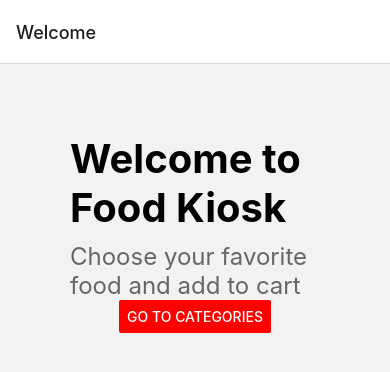
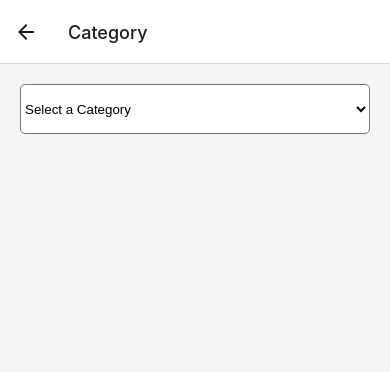
Before and after one commit to cfgdelaware23/Team-13, a React Native app in the folder wellfare-kiosk/: screen /Category in a window 390 px wide. Shown: the top 372 px of the page. Built offline with nearby package versions, Linux system fonts and the light colour scheme.

Commit message:
Improving category lookup

```diff
--- a/wellfare-kiosk/App.tsx
+++ b/wellfare-kiosk/App.tsx
@@ -3,26 +3,23 @@ import React from 'react';
 import { StyleSheet, View } from 'react-native';
 import Welcome from './pages/welcome';
 import Category from './pages/category';
-import Fruits from './pages/fruits';
-import Vegetables from './pages/vegetables';
-import Protein from './pages/protein';
 
+import { NavigationContainer } from '@react-navigation/native';
 import { createStackNavigator } from '@react-navigation/stack';
-import { NavigationContainer } from '@react-navigation/native';
 import CartScrollable from './components/CartScrollable';
 
 
 const Stack = createStackNavigator();
 
 export default function App() {
-
   return (
-     <NavigationContainer>
-       <Stack.Navigator>
-         <Stack.Screen name="Welcome" component={Welcome} />
-       </Stack.Navigator>
-     </NavigationContainer>
-   );
+    <NavigationContainer>
+      <Stack.Navigator initialRouteName="Welcome">
+        <Stack.Screen name="Welcome" component={Welcome} />
+        <Stack.Screen name="Category" component={Category} />
+      </Stack.Navigator>
+    </NavigationContainer>
+  );
 }
 
 const styles = StyleSheet.create({
--- a/wellfare-kiosk/package.json
+++ b/wellfare-kiosk/package.json
@@ -9,12 +9,14 @@
     "web": "expo start --web"
   },
   "dependencies": {
+    "@react-native-picker/picker": "^2.5.1",
     "@react-navigation/native": "^6.1.8",
     "@react-navigation/stack": "^6.3.18",
     "@rneui/base": "^4.0.0-rc.7",
     "@rneui/themed": "^4.0.0-rc.8",
     "expo": "~49.0.13",
     "expo-status-bar": "~1.6.0",
+    "picker": "^0.1.4",
     "react": "18.2.0",
     "react-native": "0.72.5"
   },
--- a/wellfare-kiosk/pages/category.tsx
+++ b/wellfare-kiosk/pages/category.tsx
@@ -1,13 +1,54 @@
-import React from 'react';
-import { StyleSheet, View, Button } from 'react-native';
+// Category.tsx
 
-const Category = ({ navigation }: {navigation:any}) => {
+import React, { useState } from 'react';
+import { StyleSheet, View, Text, FlatList, Button, TouchableOpacity } from 'react-native';
+import { Picker } from '@react-native-picker/picker';
+
+const Category = () => {
+  const [selectedCategory, setSelectedCategory] = useState(null);
+  const [showPicker, setShowPicker] = useState(true);
+
+  const categories = {
+    Fruits: ['Apple', 'Banana', 'Orange'],
+    Vegetables: ['Broccoli', 'Carrot', 'Lettuce'],
+    Protein: ['Chicken', 'Fish', 'Tofu'],
+  };
+
   return (
     <View style={styles.container}>
-      <Button title="Fruits" onPress={() => navigation.navigate('Fruits')} />
-      <Button title="Vegetables" onPress={() => navigation.navigate('Vegetables')} />
-      <Button title="Protein" onPress={() => navigation.navigate('Protein')} />
-      {/* ... more categories */}
+      {showPicker && (
+        <Picker
+          selectedValue={selectedCategory}
+          style={styles.picker}
+          onValueChange={(itemValue) => setSelectedCategory(itemValue)}
+        >
+          <Picker.Item label="Select a Category" value={null} />
+          {Object.keys(categories).map((key) => (
+            <Picker.Item key={key} label={key} value={key} />
+          ))}
+        </Picker>
+      )}
+
+      {selectedCategory && showPicker && (
+        <View style={styles.buttonContainer}>
+          <TouchableOpacity style={styles.button} onPress={() => setShowPicker(false)}>
+            <Text style={styles.buttonText}>Confirm Choice</Text>
+          </TouchableOpacity>
+        </View>
+      )}
+
+      {selectedCategory && !showPicker && (
+        <>
+          <TouchableOpacity style={styles.changeButton} onPress={() => setShowPicker(true)}>
+            <Text style={styles.changeButtonText}>Change Category</Text>
+          </TouchableOpacity>
+          <FlatList
+            data={categories[selectedCategory]}
+            keyExtractor={(item) => item}
+            renderItem={({ item }) => <Text style={styles.item}>{item}</Text>}
+          />
+        </>
+      )}
     </View>
   );
 }
@@ -15,8 +56,55 @@ const Category = ({ navigation }: {navigation:any}) => {
 const styles = StyleSheet.create({
   container: {
     flex: 1,
+    padding: 20,
+    backgroundColor: '#F5F5F5',
+  },
+  picker: {
+    height: 50,
+    width: '100%',
+    marginBottom: 20,
+    backgroundColor: '#FFFFFF',
+    borderRadius: 5,
+  },
+  buttonContainer: {
+    flex: 1,
+    justifyContent: 'flex-end',
+    marginBottom: 10,
+  },
+  button: {
+    backgroundColor: '#4CAF50',
+    padding: 12,
+    borderRadius: 5,
     alignItems: 'center',
-    justifyContent: 'center',
+  },
+  buttonText: {
+    color: '#FFFFFF',
+    fontWeight: 'bold',
+    fontSize: 16,
+  },
+  changeButton: {
+    backgroundColor: '#FF9800',
+    padding: 10,
+    borderRadius: 5,
+    alignItems: 'center',
+    marginBottom: 10,
+  },
+  changeButtonText: {
+    color: '#FFFFFF',
+    fontWeight: 'bold',
+    fontSize: 14,
+  },
+  item: {
+    padding: 12,
+    fontSize: 16,
+    backgroundColor: '#FFFFFF',
+    borderRadius: 5,
+    marginTop: 8,
+    shadowColor: '#000',
+    shadowOffset: { width: 0, height: 1 },
+    shadowOpacity: 0.2,
+    shadowRadius: 2,
+    elevation: 2,
   },
 });
 
--- a/wellfare-kiosk/pages/welcome.tsx
+++ b/wellfare-kiosk/pages/welcome.tsx
@@ -1,44 +1,23 @@
 // Welcome.tsx
+
 import React from 'react';
-import { Text, View, TouchableOpacity, StyleSheet } from 'react-native';
+import { StyleSheet, View, Text, Button } from 'react-native';
 
-import { Button } from 'react-native';
-
-const Welcome: React.FC<{ navigation: any }> = ({ navigation }) => {
-
+const Welcome = ({ navigation }: {navigation: any}) => {
   return (
     <View style={styles.container}>
-
-      <Text style={styles.welcomeText}>Welcome to Food Kiosk</Text>
-      <Text style={styles.subText}>Choose your favorite food and add to cart</Text>
-      <Button title="Go to Categories" onPress={() => navigation.navigate('Category')} color="red"/>
+      <Text>Welcome to the Food Kiosk!</Text>
+      <Button title="Go to Categories" onPress={() => navigation.navigate('Category')} />
     </View>
   );
 }
 
 const styles = StyleSheet.create({
   container: {
-    padding: 70,
+    flex: 1,
+    justifyContent: 'center',
     alignItems: 'center',
-    justifyContent: 'center',
   },
-  welcomeText: {
-    fontSize: 40,
-    fontWeight: 'bold',
-  },
-  subText: {
-    fontSize: 24,
-    marginTop: 10,
-    color: '#666',
-  },
-  buttonStyle: {
-    backgroundColor: 'blue', // Change to your desired background color
-    color: 'white', // Change to your desired text color
-    padding: 10,
-    borderRadius: 5, // Optional: add rounded corners
-    marginTop: 10, // Optional: add margin to separate it from other elements
-  },
-
 });
 
 export default Welcome;
```
Also changed, not shown: wellfare-kiosk/pages/fruits.tsx (deleted, +0 -22 lines), wellfare-kiosk/pages/protein.tsx (deleted, +0 -22 lines), wellfare-kiosk/pages/vegetables.tsx (deleted, +0 -22 lines), 1 other file (tests, documents, lock files or other folders).
